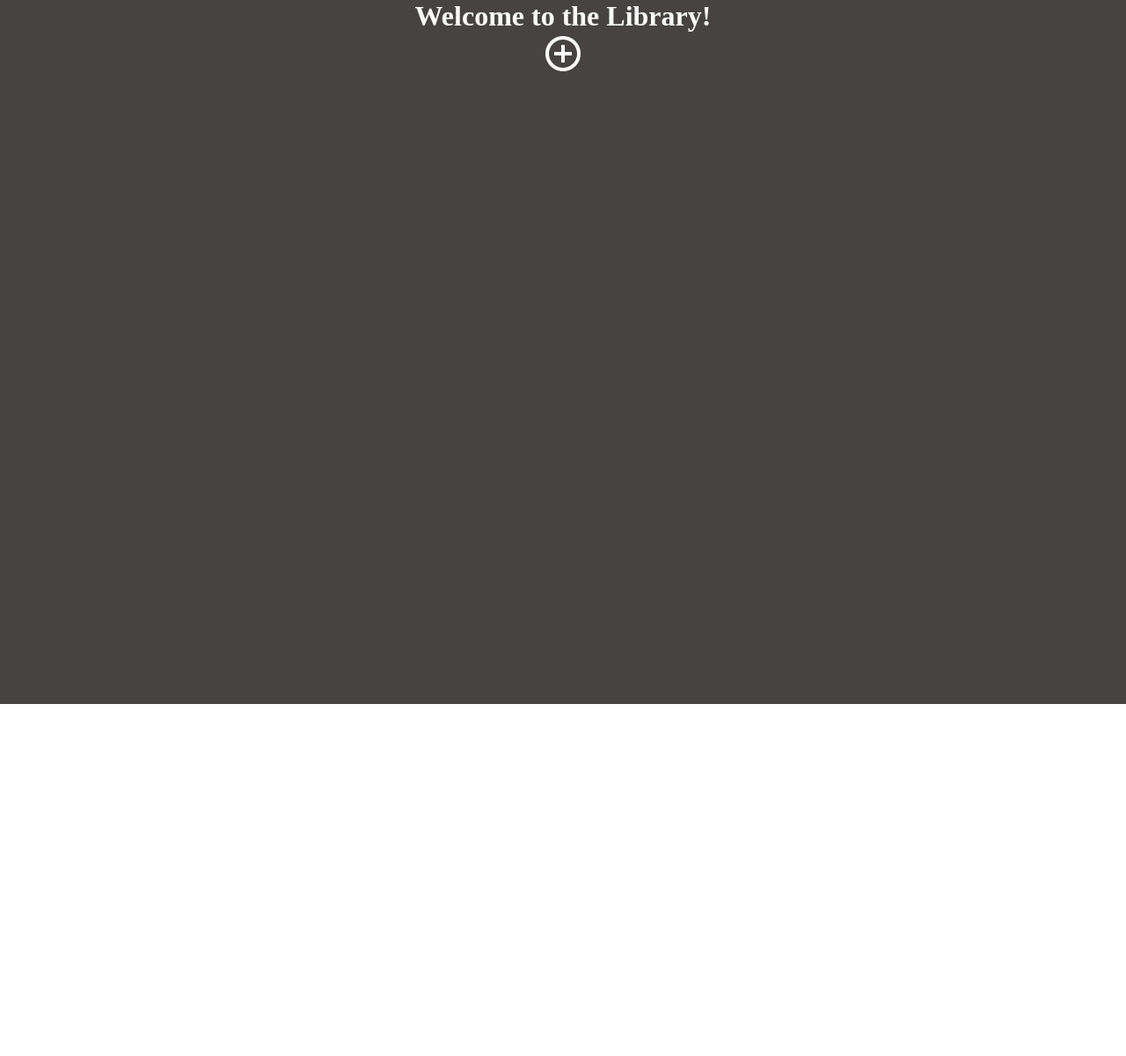
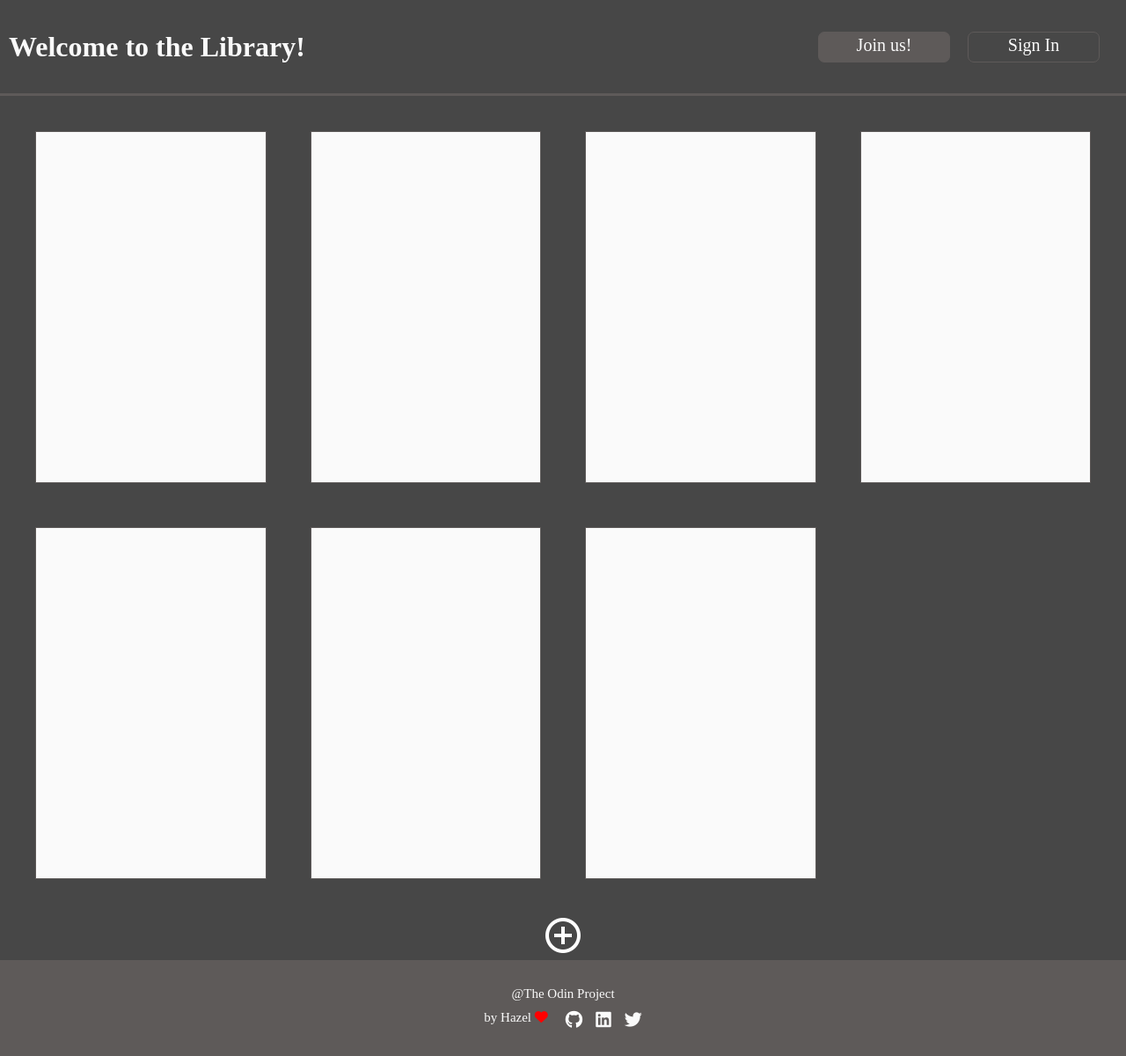
Before and after one commit to MohamedElshazly/Library, a plain HTML site: page index.html in a window 1280 px wide. Shown: the whole page at 88% size. Before the commit the page ends 800 px from the top, so only its background shows below. Drawn offline with Linux system fonts and the light colour scheme.

Commit message:
finished layout

```diff
--- a/index.html
+++ b/index.html
@@ -1,16 +1,28 @@
 <!DOCTYPE html>
 <html lang="en">
+
 <head>
     <meta charset="UTF-8">
     <meta http-equiv="X-UA-Compatible" content="IE=edge">
     <meta name="viewport" content="width=device-width, initial-scale=1.0">
     <link rel="stylesheet" href="style.css">
     <script src="script.js" defer></script>
+    <script src="https://kit.fontawesome.com/c4c0cf9878.js" crossorigin="anonymous"></script>
     <title>Library</title>
 </head>
+
 <body>
     <div class="content">
+        <div class="header">
             <h1>Welcome to the Library!</h1>
+            <div class="links">
+                <ul>
+                    <li class="signupBtn">Join us!</li>
+                    <li class="signinBtn">Sign In</li>
+                </ul>
+            </div>
+        </div>
+        <div class="main">
             <form action="#" class="addBookForm">
                 <div class="form-content">
                     <p>
@@ -35,13 +47,39 @@
                     </div>
                 </div>
             </form>
+            <div class="cards">
+                <div class="card"></div>
+                <div class="card"></div>
+                <div class="card"></div>
+                <div class="card"></div>
+                <div class="card"></div>
+                <div class="card"></div>
+                <div class="card"></div>
+            </div>
             <div class="addNewBook" onclick="openForm()">
                 <img src="plus-circle-outline2.png" alt="">
                 <span></span>
             </div>
-        <!-- <button class="addNewBook" onclick="openForm()">Add new book!</button> -->
+        </div>
 
+        <div class="footer">
+            <p>
+                @The Odin Project
+            </p>
+            <div class="socials">
+                <p>
+                    by Hazel <i class="fa-solid fa-heart"></i>
+                </p>
+                <ul>
+                    <li><a href="https://github.com/MohamedElshazly"><i class="fa-brands fa-github"></i></a></li>
+                    <li><i class="fa-brands fa-linkedin"></i></li>
+                    <li><i class="fa-brands fa-twitter"></i></li>
+                </ul>
+            </div>
+
+        </div>
     </div>
 
 </body>
+
 </html>
--- a/style.css
+++ b/style.css
@@ -1,3 +1,9 @@
+:root{
+    --primary: #474747;
+    --secondary: #fafafa;
+    --minimal: #5e5a59;
+}
+
 *{
     box-sizing: border-box;
     padding: 0;
@@ -6,16 +12,104 @@
 .dim{
     box-shadow: 0 0 0 100vmax rgba(0, 0, 0, .3);
 }
+/* layout styles */
 
 .content{
+    display: grid;
+    grid-template-rows: 1fr 9fr 1fr;
+    /* height: fit-content; */
+    background-color: var(--primary);
+    color: var(--secondary);
+}
+.header{
+    display: flex;
+    align-items: center;
+    justify-content: space-between;
+    grid-column: 1 / span 1;
+    padding: 0 10px;
+    border-bottom: 3px solid var(--minimal);
+    /* height: fit-content; */
+    /* border: 1px solid var(--minimal); */
+}
+.links ul{
+    display: flex;
+    align-items: baseline;
+    gap: 20px;
+    padding: 0 20px;
+    list-style-type: none;
+    font-size: 20px;
+}
+.links .signupBtn{
+    border: 1px solid var(--minimal);
+    border-radius: 7px;
+    background-color: var(--minimal);
+    width: 150px;
+    height: 35px;
+    text-align: center;
+    transition: background-color 0.2s, color 0.2s;
+    padding: 3px 0 0 0;
+}
+.links .signupBtn:hover{
+    cursor: pointer;
+    background-color: var(--secondary);
+    color: var(--primary);
+}
+.links .signinBtn{
+    border: 1px solid var(--minimal);
+    border-radius: 7px;
+    width: 150px;
+    height: 35px;
+    text-align: center;
+    transition: background-color 0.2s, color 0.2s;
+    padding: 3px 0 0 0;
+}
+.links .signinBtn:hover{
+    cursor: pointer;
+    background-color: var(--secondary);
+    color: var(--primary);
+}
+
+.main{
+    /* grid-column: 1 / span 1; */
+    grid-row: 2 / span 1;
     display: flex;
     flex-direction: column;
-    justify-content: flex-start;
     align-items: center;
-    height: 100vh;
-    background-color: #474343;
-    color: #fafafa;
+    /* flex: 1; */
 }
+
+.footer{
+    grid-column: 1 / span 1;
+    background-color: var(--minimal);
+    display: flex;
+    flex-direction: column;
+    justify-content: center;
+    align-items: center;
+    gap: 10px;
+    font-size: 15px;
+    padding: 10px;
+    /* height: max-content; */
+}
+.footer .socials{
+    display: flex;
+    gap: 20px;
+}
+.footer .socials p i{
+    color: #f00;
+}
+.footer .socials ul{
+    display: flex;
+    justify-content: center;
+    align-items: center;
+    gap: 15px;
+    list-style-type: none;
+    font-size: 20px;
+}
+.footer a {
+    color: #fff;
+}
+
+
 /* form styles */
 
 .addBookForm{
@@ -117,6 +211,24 @@
     background-color: red;
     color: #fff;
 }
+/* book cards */
+.cards {
+    display: grid;
+    grid-template-columns: repeat(auto-fit, minmax(300px, 1fr));
+    grid-template-rows: repeat(2, 1fr);
+    gap: 10px;
+    width: 100%;
+    height: min-content;
+    padding: 20px;
+    /* height: 100%; */
+}
+.card{
+    border: 1px solid var(--minimal);
+    background-color: var(--secondary);
+    height: 400px;
+    margin: 20px;
+    /* flex: 1; */
+}
 
 /* add new book to library button */
 .addNewBook img{
```
Lines whose indentation alone changed are shown as unchanged.
